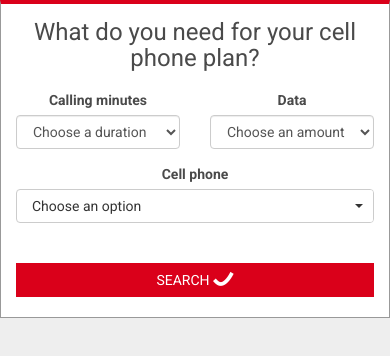
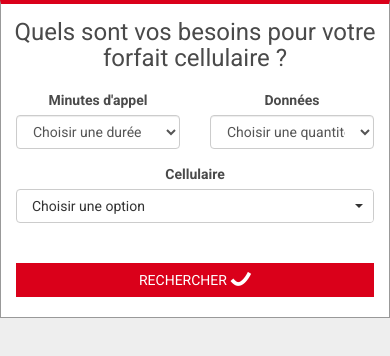
Before and after one commit to ThomasMorrierBompoint/heroku-planhub, a website: page public/components/widget/modal-choose-phone/protegez-vous/index.html in a window 390 px wide. Drawn offline with nearby package versions, Linux system fonts and the light colour scheme.

Commit message:
Update protegez-vous modal phone widget

```diff
--- a/public/components/widget/modal-choose-phone/protegez-vous/index.html
+++ b/public/components/widget/modal-choose-phone/protegez-vous/index.html
@@ -1,5 +1,5 @@
 <!DOCTYPE html>
-<html lang="en">
+<html lang="fr">
 <head>
     <meta charset="utf-8">
     <meta name="viewport" content="width=device-width, initial-scale=1">
--- a/public/components/widget/modal-choose-phone/protegez-vous/widget.js
+++ b/public/components/widget/modal-choose-phone/protegez-vous/widget.js
@@ -79,41 +79,63 @@
                             <form role="search" action="/" name="usage">
                                 <input type="hidden" name="province" value="quebec">
                                 <div class="row">
-                                    <h1>What do you need for your cell phone plan?</h1>
+                                    <h1>Quels sont vos besoins pour votre forfait cellulaire ?</h1>
                                     <div class="form-group col-sm-3 col-xs-6 text-center">
-                                        <label for="voice">Calling minutes</label>
+                                        <label for="voice">Minutes d'appel</label>
                                         <select name="voice" id="voice" class="form-control selectUsage">
-                                            <option value="0min" disabled="" selected="">Choose a duration</option>
+                                            <option value="0min" disabled="" selected="">Choisir une durée</option>
                                             <option value="0min">0 min</option>
                                             <option value="50min">50 min</option>
-                                            <option value="unlimitedcalls">Unlimited Calls</option>
+                                            <option value="100min">100 min</option>
+                                            <option value="200min">200 min</option>
+                                            <option value="300min">300 min</option>
+                                            <option value="400min">400 min</option>
+                                            <option value="500min">500 min</option>
+                                            <option value="1000min">1000 min</option>
+                                            <option value="unlimitedcalls">Appels illimités</option>
                                         </select>
                                     </div>
                                     <div class="form-group col-sm-3 col-xs-6 text-center">
-                                        <label for="data">Data</label>
+                                        <label for="data">Données</label>
                                         <select name="data" id="data" class="form-control selectUsage">
-                                            <option value="0MB" disabled="" selected="">Choose an amount</option>
-                                            <option value="0MB">0 MB</option>
-                                            <option value="50MB">50 MB</option>
+                                        <option value="0MB" disabled="" selected="">Choisir une quantité</option>
+                                        <option value="0MB">0 Mo</option>
+                                        <option value="50MB">50 Mo</option>
+                                        <option value="100MB">100 Mo</option>
+                                        <option value="200MB">200 Mo</option>
+                                        <option value="300MB">300 Mo</option>
+                                        <option value="400MB">400 Mo</option>
+                                        <option value="500MB">500 Mo</option>
+                                        <option value="1000MB">1 Go</option>
+                                        <option value="2000MB">2 Go</option>
+                                        <option value="3000MB">3 Go</option>
+                                        <option value="4000MB">4 Go</option>
+                                        <option value="5000MB">5 Go</option>
+                                        <option value="6000MB">6 Go</option>
+                                        <option value="7000MB">7 Go</option>
+                                        <option value="8000MB">8 Go</option>
+                                        <option value="9000MB">9 Go</option>
+                                        <option value="10000MB">10 Go</option>
+                                        <option value="15000MB">15 Go</option>
                                         </select>
                                     </div>
                                     <div class="form-group col-md-3 col-sm-6 col-xs-12 text-center">
-                                        <label for="phone">Cell phone</label>
+                                        <label for="phone">Cellulaire</label>
                                         <div class="btn-group">
                                             <button type="button" class="btn btn-default dropdown-toggle" data-toggle="dropdown" aria-haspopup="true" aria-expanded="false">
-                                                <span id="dropdown-choice-label">Choose an option</span>
+                                                <span id="dropdown-choice-label">Choisir une option</span>
                                                 <div class="caret-overflow"><span class="caret"></span></div>
                                             </button>
                                             <ul class="dropdown-menu">
                                                 <span class="row">
-                                                    <li class="col-sm-12 text-center" data-translation="Purchase phone" data-translation2="Change phone">
+                                                    <li class="col-sm-12 text-center" data-translation="Acheter un téléphone" data-translation2="Changer de téléphone">
                                                         <button type="button" class="btn btn-info btn-lg btn-choice btn-choice-new">
-                                                            Purchase phone
+                                                            Acheter un téléphone
                                                         </button>
                                                     </li>
                                                     <li class="col-sm-12 text-center">
-                                                        <button type="button" data-name="BYOD" class="btn btn-info btn-lg btn-choice btn-choice-keep ">
-                                                            Bring your own phone
+                                                        <button type="button" data-name="Apportez Votre Appareil" class="btn btn-info btn-lg btn-choice btn-choice-keep ">
+                                                            Apporter votre téléphone
                                                         </button>
                                                     </li>
                                                 </span>
@@ -122,7 +144,7 @@
                                     </div>
                                     <div class="col-md-3 col-xs-12">
                                         <button type="button" class="btn btn-primary btn-block btn-search">
-                                            Search <i class="icon-check-planhub"></i>
+                                            Rechercher <i class="icon-check-planhub"></i>
                                         </button>
                                     </div>
                                 </div>
```
Also changed, not shown: public/components/widget/modal-choose-phone/protegez-vous/static/app.39.js.
